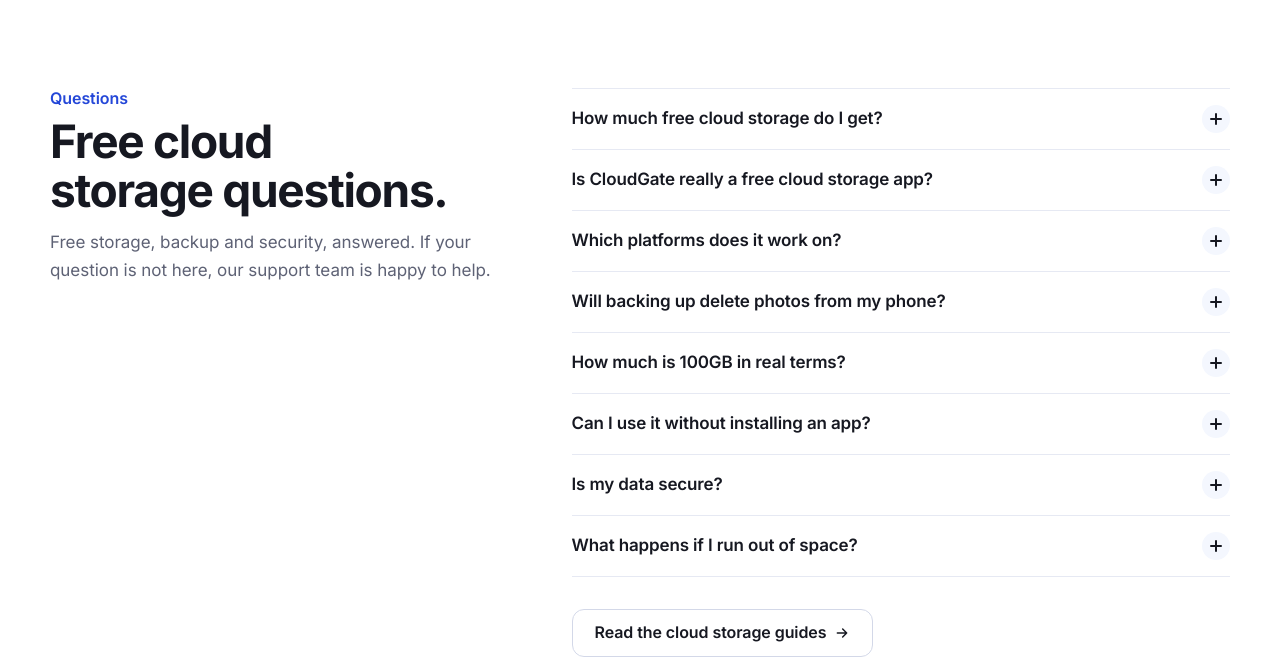
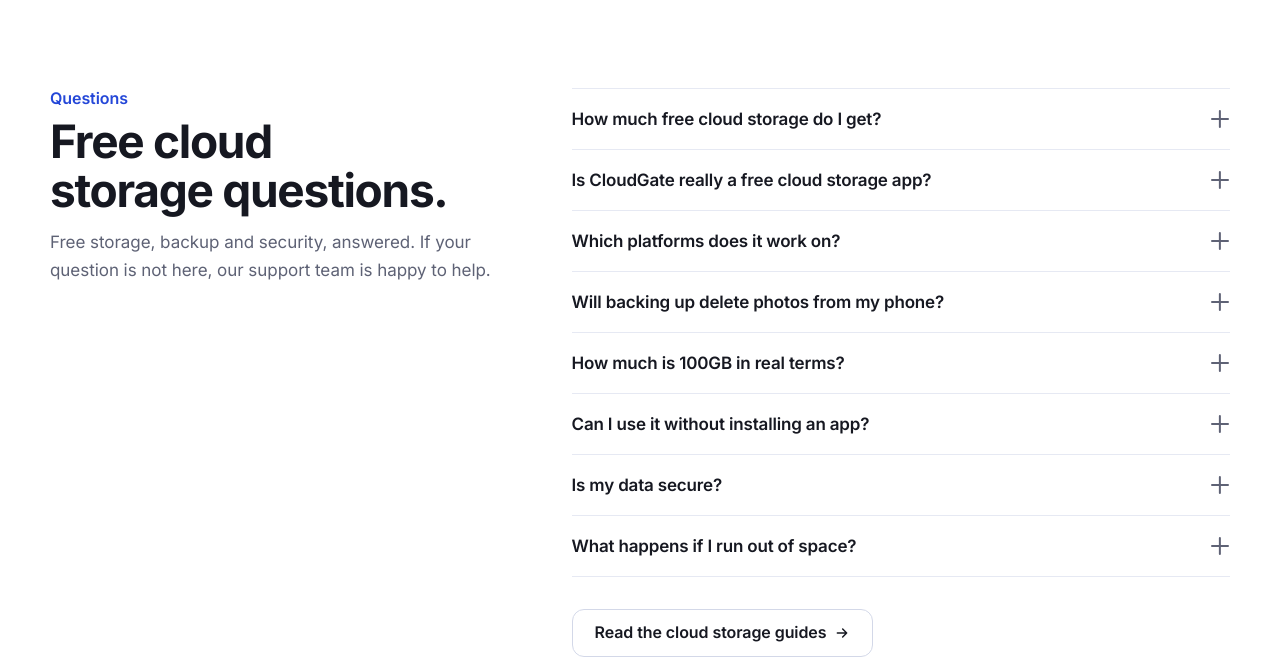
Before and after one commit to ali-rajaa/copyofcloudgate-app, a Jekyll site: the page built from index.html, in a window 1280 px wide and 1400 px high, scrolled down 5199 px. Shown: the part 150-808 px from the top of the window. Built offline with Jekyll 4.4.1, drawn with Linux system fonts in a browser that asks for light colours.

Commit message:
FAQ: one Apple-style accordion across the site
- The question row no longer extends 12px past the column for a hover
  box. That trick made the focus ring and highlight overhang the
  hairlines. The row now sits flush with the rules, and the question
  text lines up with its answer.
- Hover tints the question text on hover devices only. Press dims it
  instantly, on pointer-down rather than release.
- The filled circle that turned into a blue "x" is replaced by a thin
  plus with no badge. Opening turns its upright bar flat on the site
  spring, so plus becomes minus along one path. A second tap reverses
  mid-turn because transitions retarget from the live value.
- Keyboard focus uses the site-wide ring instead of a separate inset
  one.
- Guides: the list keeps the reading column's width and left edge
  (130-866px, the same as the text above) instead of running 132px
  wider.
- Question type uses tokens (17px, --lh-snug, --tr-head). It is now
  identical on home, features, Cloud Tips and every guide, in both
  themes and at both sizes.

Co-Authored-By: Claude Opus 5.5 <noreply@anthropic.com>
Claude-Session: https://claude.ai/code/session_01M7AqB68kCuEzMyQnHXTEoC

```diff
--- a/assets/css/guide.css
+++ b/assets/css/guide.css
@@ -23,8 +23,9 @@
 }
 /* the opening block has no heading: it is the article's introduction */
 div.gb{padding-top:0;border-top:0;}
-.gb > .faq-list,.gb > .kv,.gb > .plan-grid{max-width:none;}
-.gb .faq-list{margin-top:var(--s-4);}
+.gb > .kv,.gb > .plan-grid{max-width:none;}
+/* the FAQ keeps the reading column's measure and left edge */
+.gb > .faq-list{margin-inline:0;}
 .gb p a svg{display:inline;width:15px;height:15px;vertical-align:-2px;}
 
 /* the checklist is the takeaway: a tinted card rather than another section */
--- a/assets/css/site.css
+++ b/assets/css/site.css
@@ -633,26 +633,29 @@ table.compare tr:last-child td{border-bottom:none;}
 .faq-list{max-width:48rem;margin:0 auto;border-top:1px solid var(--line);}
 .faq-item{border-bottom:1px solid var(--line);}
 .faq-h{font-size:inherit;margin:0;letter-spacing:normal;line-height:inherit;}
+/* The row is flush with the hairlines: no highlight box, so nothing overhangs
+   the rules and the question text lines up with its answer. Focus uses the
+   site-wide ring like every other control. */
 .faq-q{
-  display:flex;align-items:center;justify-content:space-between;gap:var(--s-4);
-  /* the row highlight extends past the text column; the text itself stays aligned with the rules */
-  width:calc(100% + 2 * var(--s-3));margin-inline:calc(-1 * var(--s-3));
-  min-height:60px;padding:14px var(--s-3);text-align:left;
-  font-size:var(--fs-md);font-weight:600;letter-spacing:-.008em;line-height:1.45;color:var(--text);
-  border-radius:var(--r-md);
+  display:flex;align-items:center;justify-content:space-between;gap:var(--s-5);
+  width:100%;min-height:60px;padding:var(--s-4) 0;text-align:left;
+  font-size:var(--fs-md);font-weight:600;letter-spacing:var(--tr-head);line-height:var(--lh-snug);color:var(--text);
   -webkit-tap-highlight-color:transparent;
-  transition:color var(--dur-2) var(--ease-out),background-color var(--dur-2) var(--ease-out);
 }
-@media (hover:hover){ .faq-q:hover{background:var(--fill-hover);} }
+.faq-text{transition:color var(--dur-2) var(--ease-out),opacity var(--dur-2) var(--ease-out);}
+@media (hover:hover){ .faq-q:hover .faq-text{color:var(--blue-text);} }
 /* response on press, not on release */
-.faq-q:active{background:var(--fill-press);transition-duration:0s;}
-.faq-q:focus-visible{box-shadow:inset 0 0 0 2px var(--blue);}
-.faq-ico{position:relative;width:28px;height:28px;flex-shrink:0;border-radius:50%;background:var(--surface-2);color:var(--text);transition:background-color var(--dur-2) var(--ease-out),color var(--dur-2) var(--ease-out);}
-.faq-ico::before,.faq-ico::after{content:'';position:absolute;left:50%;top:50%;width:12px;height:2px;margin:-1px 0 0 -6px;border-radius:2px;background:currentColor;}
-.faq-ico::after{transform:rotate(90deg);}
-.faq-ico{transition:background-color var(--dur-2) var(--ease-out),color var(--dur-2) var(--ease-out),transform var(--dur-3) var(--ease-out);}
-/* plus turns into a close mark, as on Apple's own FAQs */
-.faq-q[aria-expanded="true"] .faq-ico{background:var(--blue);color:var(--on-blue);transform:rotate(135deg);}
+.faq-q:active .faq-text{opacity:.55;transition-duration:0s;}
+/* A thin plus with no badge. Opening turns the upright bar flat on the
+   spring, so plus becomes minus along one continuous path; transitions
+   retarget from the live value, so a second tap reverses mid-turn. */
+.faq-ico{position:relative;flex-shrink:0;width:20px;height:20px;color:var(--text-2);transition:color var(--dur-2) var(--ease-out);}
+.faq-ico::before,.faq-ico::after{
+  content:'';position:absolute;left:1px;right:1px;top:50%;height:1.75px;margin-top:-.875px;border-radius:2px;background:currentColor;
+}
+.faq-ico::after{transform:rotate(90deg);transition:transform var(--dur-spring) var(--spring);}
+.faq-q[aria-expanded="true"] .faq-ico{color:var(--blue-text);}
+.faq-q[aria-expanded="true"] .faq-ico::after{transform:rotate(180deg);}
 .faq-a-inner{padding:0 0 var(--s-5);}
 .faq-a p{font-size:var(--fs-base);color:var(--text-2);line-height:var(--lh-body);max-width:var(--measure);}
 /* collapsed only when JavaScript is there to open it again */
```
